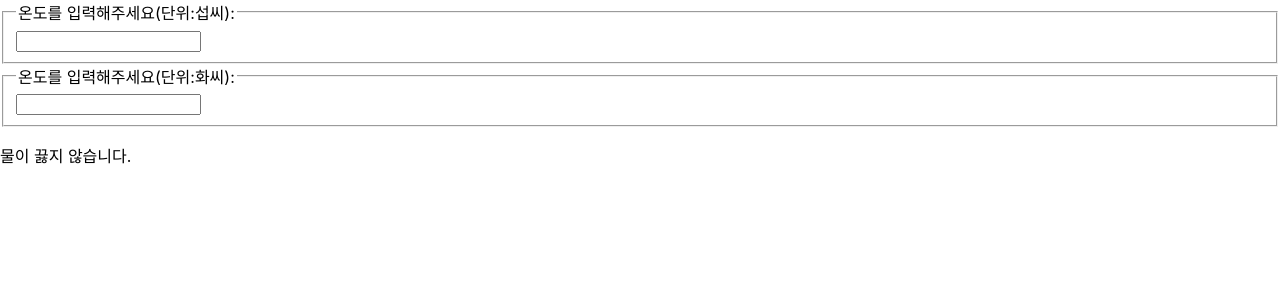
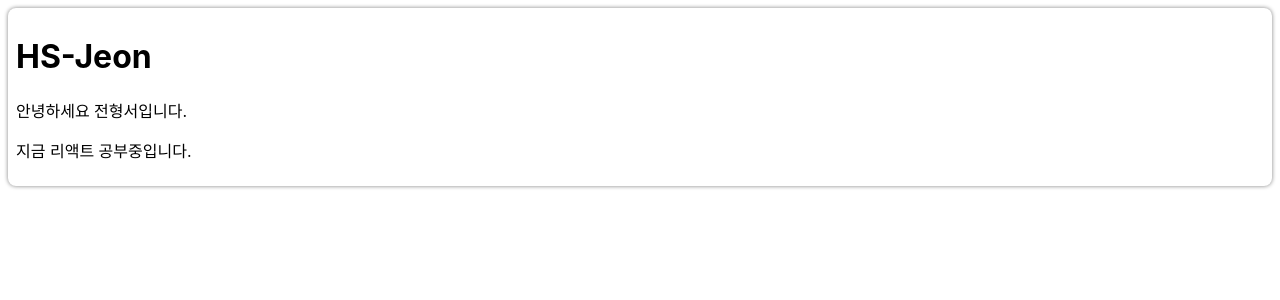
Before and after one commit to Jeon-HS4/React_Tutorial, a React (Create React App) app: page / in a window 1280 px wide. Shown: the top 300 px of the page. Built offline with nearby package versions, Linux system fonts and the light colour scheme.

Commit message:
React chapter13 commit

```diff
--- /dev/null
+++ b/src/ch13/Card.jsx
@@ -0,0 +1,20 @@
+function Card(props) {
+    const {title, backgroundColor, children} = props;
+
+    return (
+        <div
+            style = {{
+                margin: 8,
+                padding: 8,
+                borderRadius: 8,
+                boxShadow: "0px 0px 4px grey",
+                backgroundColor: backgroundColor || "white",
+            }}
+            >
+            {title && <h1>{title}</h1>}
+            {children}
+        </div>
+    );
+}
+
+export default Card;
--- /dev/null
+++ b/src/ch13/ProfileCard.jsx
@@ -0,0 +1,12 @@
+import Card from "./Card";
+
+function ProfileCard(props){
+    return (
+        <Card title = "HS-Jeon" backgoundColor="#4ea04e">
+            <p>안녕하세요 전형서입니다.</p>
+            <p>지금 리액트 공부중입니다.</p>
+        </Card>
+    );
+}
+
+export default ProfileCard;
--- a/src/index.js
+++ b/src/index.js
@@ -13,12 +13,13 @@
 import LandingPage from './ch09/LandingPage';
 import AttendanceBook from './ch10/AttendanceBook';
 import Calculator from './ch12/Calculator';
+import ProfileCard from './ch13/ProfileCard';
 
 
 const root = ReactDOM.createRoot(document.getElementById('root'));
 root.render(
   <React.StrictMode>
-    <Calculator/>
+    <ProfileCard/>
   </React.StrictMode>
 );
 
```
